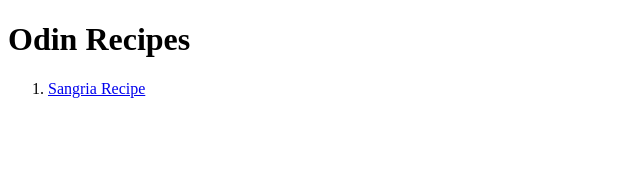
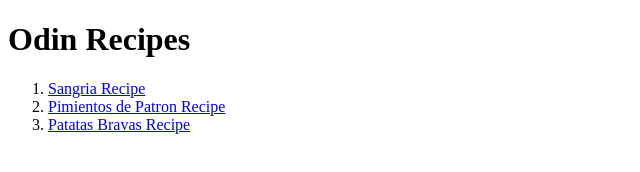
Before and after one commit to ingridesuper/odin-recipes, a plain HTML site: page index.html in a window 1280 px wide. Shown: the whole page, without its empty margins (0-640 px from the left). Drawn offline with Linux system fonts and the light colour scheme.

Commit message:
Linked 2nd and 3rd Recipe to Index

```diff
--- a/index.html
+++ b/index.html
@@ -9,6 +9,8 @@
         <h1>Odin Recipes</h1>
         <ol>
         <li><a href="./recipes/sangria.html">Sangria Recipe</a></li>
+        <li><a href="./recipes/pimientos.html">Pimientos de Patron Recipe</a></li>
+        <li><a href="./recipes/patatas.html">Patatas Bravas Recipe</a></li>
         </ol>
     </body>
 </html>
```
